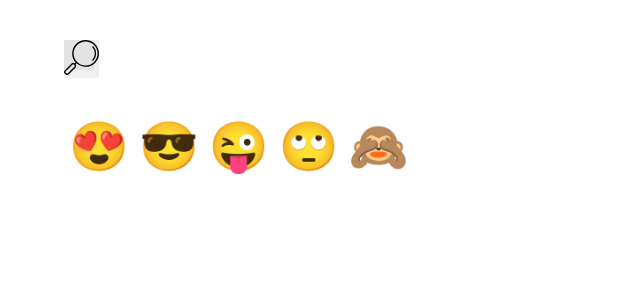
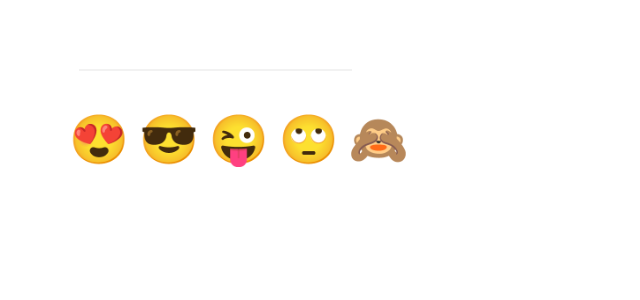
Before and after one commit to kstawinski/emojis, a Vue app: page / in a window 1280 px wide. Shown: the top 300 px of the page, without its empty margins (0-640 px from the left). Built offline with nearby package versions, Linux system fonts and the light colour scheme.

Commit message:
Remove button from Search

```diff
--- a/src/components/Search.vue
+++ b/src/components/Search.vue
@@ -1,9 +1,6 @@
 <template>
   <div class="search">
-    <button class="search_button button" @click="toggleInput()">
-      <img class="button_icon" src="../assets/search.svg" alt="Search icon">
-    </button>
-    <input v-if="showInput" type="text" class="search_input">
+    <input class="search_input" type="search">
   </div>
 </template>
 
@@ -11,15 +8,9 @@
 export default {
   name: 'Search',
   data() {
-    return {
-      showInput: false,
-    };
+    return {};
   },
-  methods: {
-    toggleInput() {
-      this.showInput = !this.showInput;
-    },
-  },
+  methods: {},
 };
 </script>
 
@@ -28,20 +19,6 @@ export default {
   display: flex;
   align-items: center;
 
-  &_button {
-    border: 0;
-    padding: 0;
-    outline: 0;
-    position: relative;
-
-      &:before {
-        content: '';
-        width: 30px;
-        height: 30px;
-        background: rgba(#000000, 0.05);
-        position: absolute;
-      }
-  }
   &_input {
     outline: 0;
     border: 0;
@@ -53,9 +30,4 @@ export default {
     padding: 0 0 5px 0;
   }
 }
-.button {
-  &_icon {
-    width: 35px;
-  }
-}
 </style>
```
